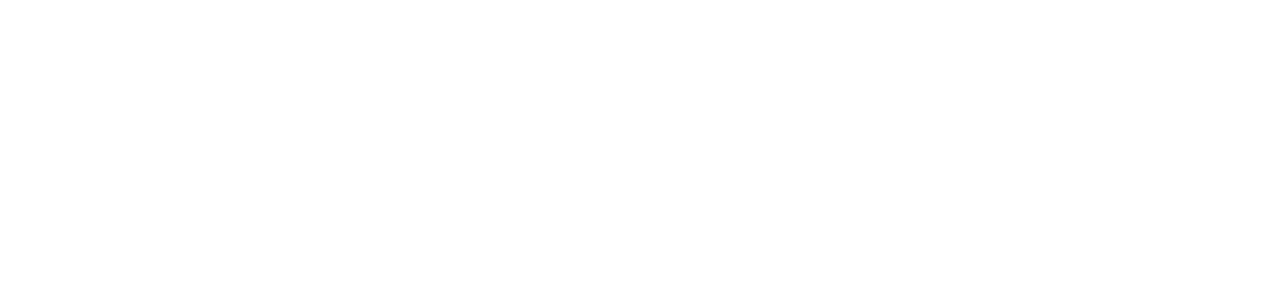
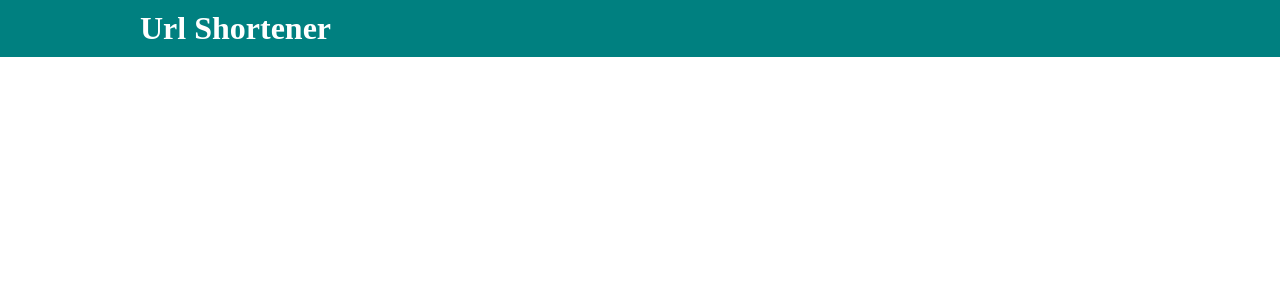
Before and after one commit to stastakh/url-shortener, an Angular app: page / in a window 1280 px wide. Shown: the top 300 px of the page. Built offline with nearby package versions, Linux system fonts and the light colour scheme.

Commit message:
Add header

```diff
--- a/src/app/app.component.html
+++ b/src/app/app.component.html
@@ -1 +1,2 @@
+<app-header></app-header>
 <router-outlet></router-outlet>
--- a/src/app/app.module.ts
+++ b/src/app/app.module.ts
@@ -3,10 +3,12 @@
 
 import { AppRoutingModule } from './app-routing.module';
 import { AppComponent } from './app.component';
+import { HeaderComponent } from './header/header.component';
 
 @NgModule({
   declarations: [
-    AppComponent
+    AppComponent,
+    HeaderComponent
   ],
   imports: [
     BrowserModule,
--- /dev/null
+++ b/src/app/header/header.component.css
@@ -0,0 +1,10 @@
+header {
+  background-color: teal;
+  color: #fff;
+  padding: 10px;
+}
+
+h1 {
+  margin-top: 0;
+  margin-bottom: 0;
+}
--- /dev/null
+++ b/src/app/header/header.component.html
@@ -0,0 +1,3 @@
+<header>
+  <h1 class="container">Url Shortener</h1>
+</header>
--- /dev/null
+++ b/src/app/header/header.component.ts
@@ -0,0 +1,15 @@
+import { Component, OnInit } from '@angular/core';
+
+@Component({
+  selector: 'app-header',
+  templateUrl: './header.component.html',
+  styleUrls: ['./header.component.css']
+})
+export class HeaderComponent implements OnInit {
+
+  constructor() { }
+
+  ngOnInit() {
+  }
+
+}
--- a/src/styles.css
+++ b/src/styles.css
@@ -1 +1,9 @@
-/* You can add global styles to this file, and also import other style files */
+body {
+  padding: 0;
+  margin: 0;
+}
+
+.container {
+  max-width: 1000px;
+  margin: 0 auto;
+}
```
Also changed, not shown: 1 other file (tests, documents, lock files or other folders).
